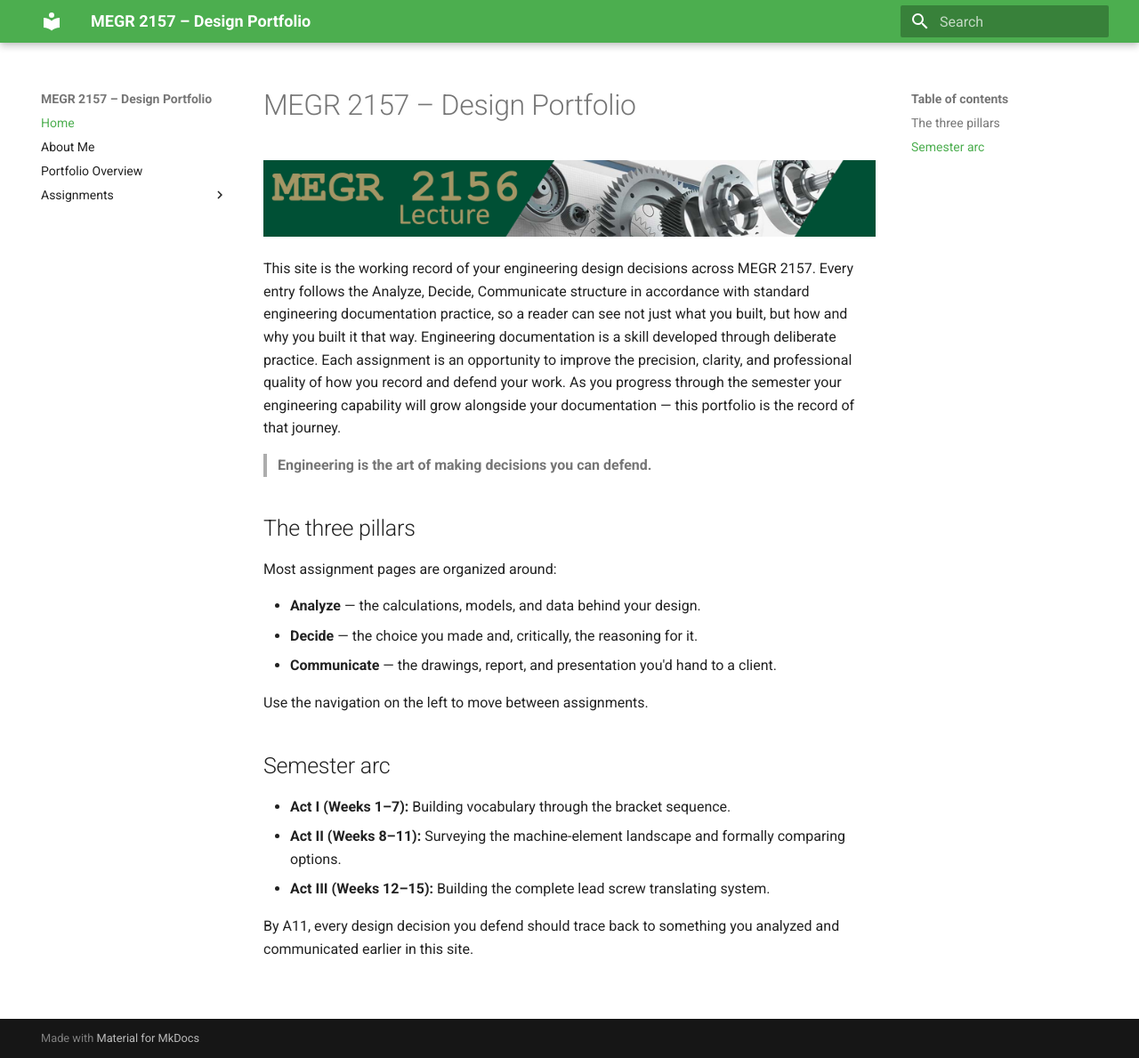
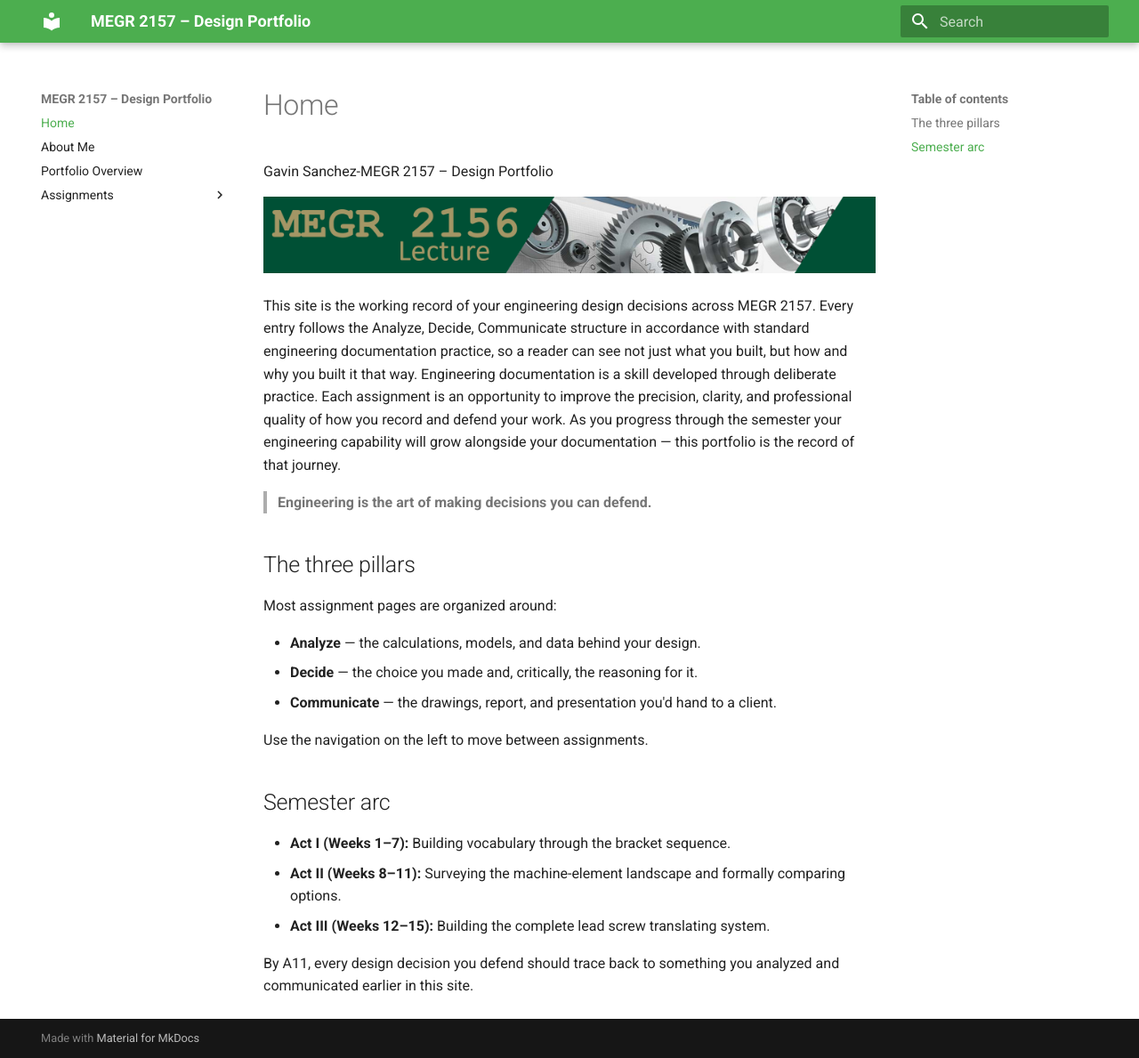
Before and after one commit to GavinSanch/Gavins-design-projects-portfolio, an MkDocs documentation site: the page built from docs/index.md, in a window 1280 px wide and 1189 px high. Shown: the whole window at 89% size. Built offline with MkDocs 1.6.1 and Material for MkDocs 9.7.7, drawn with Linux system fonts in a browser that asks for light colours.

Commit message:
Update index.md

```diff
--- a/docs/index.md
+++ b/docs/index.md
@@ -1,4 +1,4 @@
-# MEGR 2157 – Design Portfolio
+Gavin Sanchez-MEGR 2157 – Design Portfolio
 
 ![MEGR 2156-7 Title](MEGR2156title.png)
 
```
